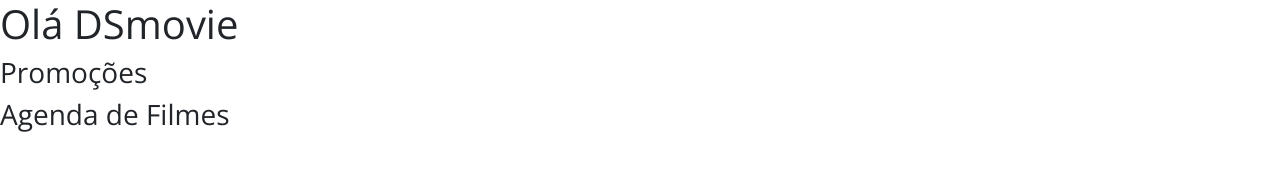
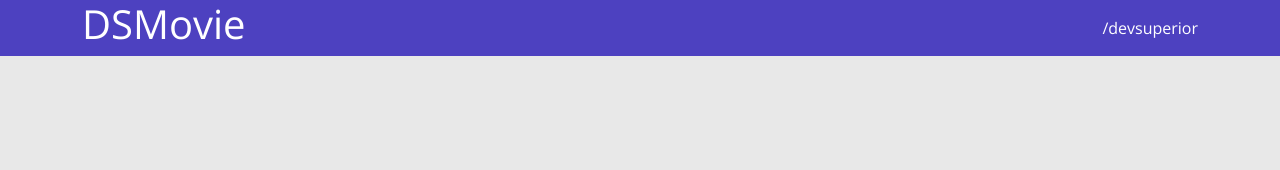
Before and after one commit to Tonesbred/DSmovie, a plain HTML site: page index.html in a window 1280 px wide. Drawn offline with nearby package versions, Linux system fonts and the light colour scheme.

Commit message:
Barra Superior Parte 1

```diff
--- a/css/styles.css
+++ b/css/styles.css
@@ -1,5 +1,27 @@
 @import url('https://fonts.googleapis.com/css2?family=Open+Sans:wght@300;400;700&display=swap');
 
 * {
+    box-sizing: border-box;
     font-family: 'Open Sans', sans-serif;
 }
+
+html, body {
+    background-color: #e8e8e8;
+}
+
+nav {
+    display: flex;
+    align-items: center;
+    justify-content: space-between;
+}
+
+header {
+    background-color: #4D41C0;
+    color: #ffffff;
+
+}
+
+a, a:hover {
+    text-decoration: none;
+    color:unset;
+}
--- a/index.html
+++ b/index.html
@@ -12,8 +12,12 @@
 
 </head>
 <body>
-    <h1> Olá DSmovie </h1>
-    <h3> Promoções   </h3>
-    <h3> Agenda de Filmes</h3>
+    <header>
+        <nav class="container">
+            <h1>DSMovie</h1>
+            <a href="https://github.com/devsuperior">/devsuperior</a>
+        </nav>
+    </header>
+
 </body>
 </html>
```
